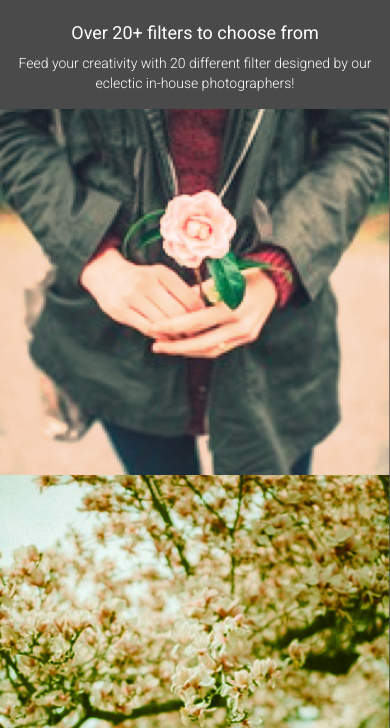
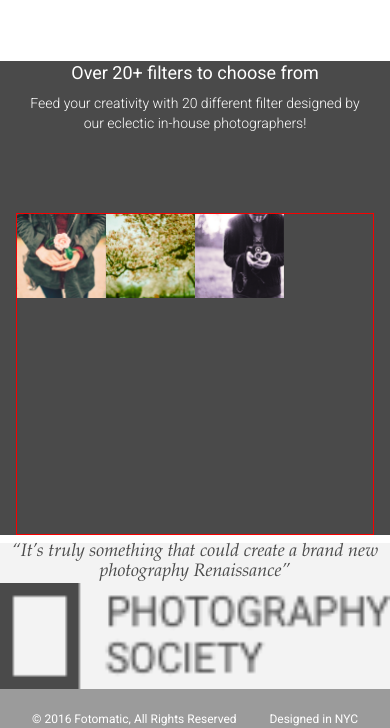
Before and after one commit to hadizover/Fotomatic_project, a plain HTML site: page fotomatic_broken/index.html in a window 390 px wide. Shown: the part 1023-1751 px from the top of the page. Drawn offline with Linux system fonts and the light colour scheme; a web font is replaced by a local one.

Commit message:
major changes

```diff
--- a/fotomatic_broken/resources/css/style.css
+++ b/fotomatic_broken/resources/css/style.css
@@ -7,7 +7,7 @@ html {
 
 .main-content {
   position: relative;
-  background-color: aqua;
+  top: 5.3125rem; /* To offset for fixed header. */
 }
 
 .center {
@@ -286,6 +286,7 @@ header .mobile {
 #filters-section {
   padding: 4rem 0;
   background-color: #4a4a4a;
+
 }
 
 #filters-section .content {
@@ -307,17 +308,30 @@ header .mobile {
 }
 
 #filters-section .images-container {
+  display: grid;
+  grid-template-columns: repeat(4, 1fr);
   max-width: 100%;
   padding: 0 1%;
+  border: 1px solid #f70000;
+  margin-top: 5rem;
+  height: 20rem;
+  margin-bottom: 0.5rem;
 }
+.image-container {
 
+}
 @media only screen and (max-width: 760px) {
   #filters-section {
-    padding: 1.5rem 0 0 0;
+    padding: 0;
+    grid-template-columns: repeat(2, 1fr);
+    height: auto;
+    padding: 0 1rem;
+    gap: 5rem;
   }
 
   #filters-section .content {
     margin-bottom: 1rem;
+    margin-top: 4rem;
   }
 
   #filters-section .content h2 {
@@ -345,6 +359,7 @@ header .mobile {
 
 #quotes-section {
   background-color: #f3f3f3;
+
 }
 
 #quotes-section content {
@@ -357,9 +372,15 @@ header .mobile {
   font-size: 1.875rem;
   line-height: 1.1;
   font-style: italic;
+}
+.quote {
+  font-family: "Palatino";
   color: #4a4a4a;
+  line-height: 1.1;
+  font-style: italic;
+  font-weight: 500;
+  font-size: large;
 }
-
 #quotes-section quote-citation {
   height: 1.875rem;
 }
@@ -370,12 +391,13 @@ header .mobile {
   }
 
   #quotes-section quote {
+     display: block;
     font-size: 1.5rem;
     line-height: 1.4;
+
   }
 
   #quotes-section quote-citation {
-    display: block;
     padding-top: 1rem;
     margin: auto;
   }
```
Also changed, not shown: fotomatic_broken/index.html (+2 -2 lines).
